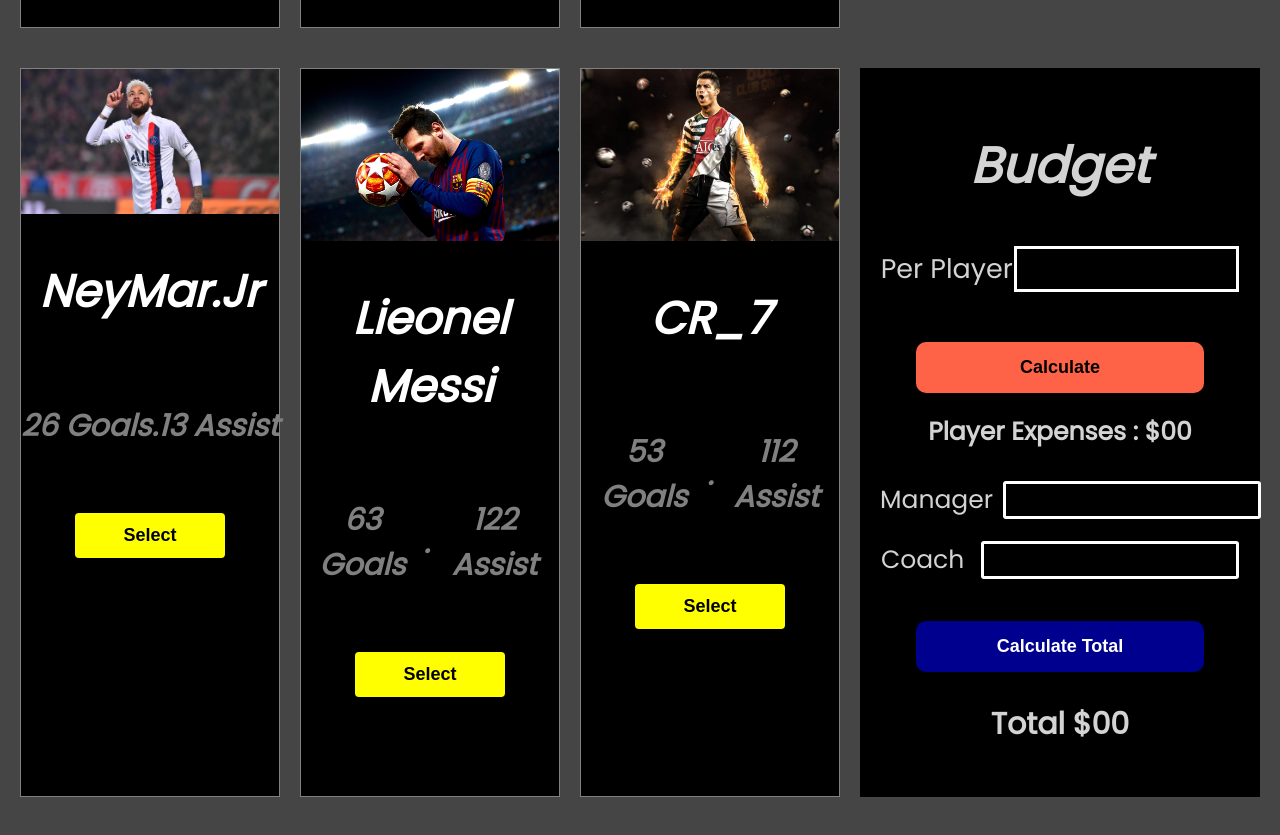
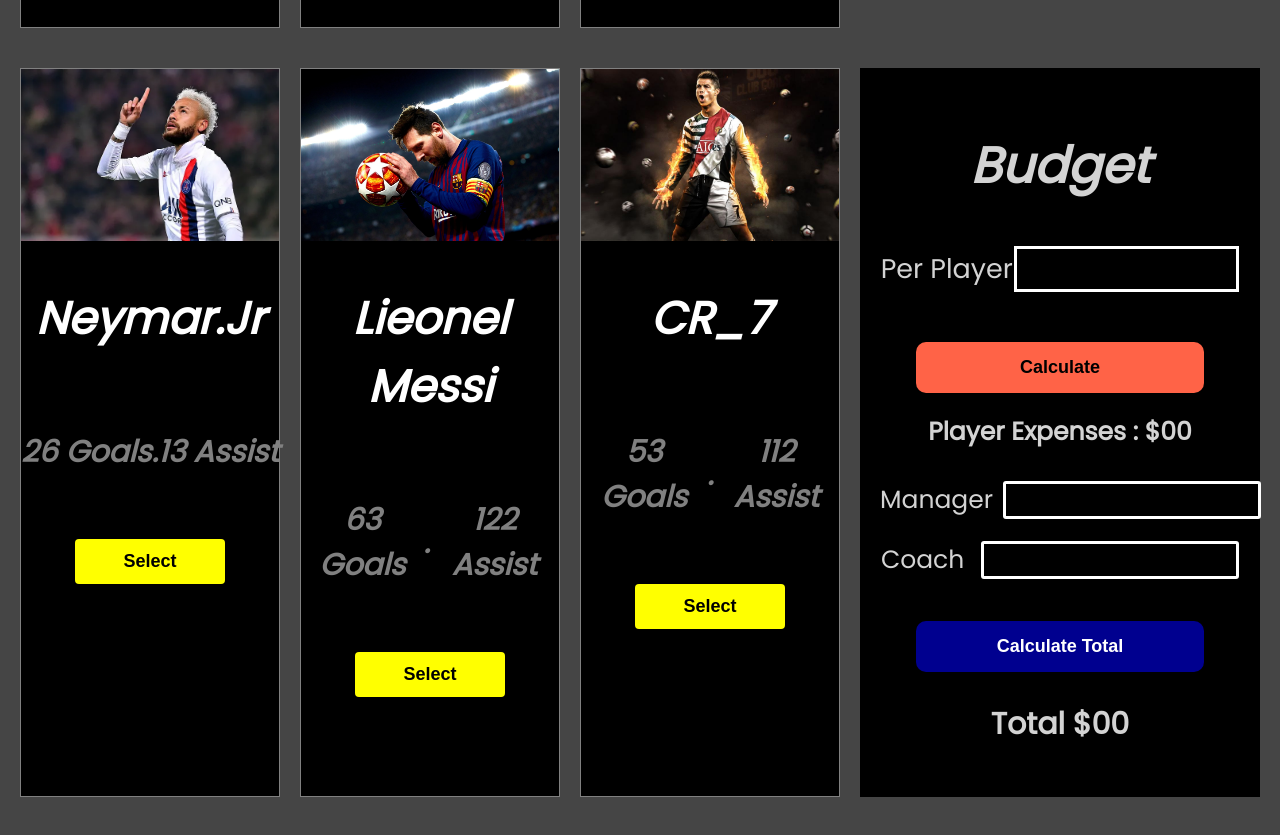
Before and after one commit to Ferrari2003/best-five-dom, a plain HTML site: page index.html in a window 1280 px wide. Shown: the part 1490-2325 px from the top of the page. Drawn offline with Linux system fonts and the light colour scheme.

Commit message:
new commit

```diff
--- a/index.html
+++ b/index.html
@@ -102,10 +102,10 @@
           <!-- card 4 -->
           <div class="card">
             <div class="card_image">
-              <img src="photo/nymer.jpg" alt="" />
+              <img src="photo/Neymar-Jr.webp" alt="" />
             </div>
             <div class="card_description">
-              <h2 id="card4" class="card_description_title">NeyMar.Jr</h2>
+              <h2 id="card4" class="card_description_title">Neymar.Jr</h2>
               <article class="goals_details">
                 <h4>26 Goals</h4>
                 <span class="goals_details_span">.</span>
```
Also changed, not shown: photo/FB_IMG_1659599304955.jpg (added), photo/Neymar-Jr.webp (added).
